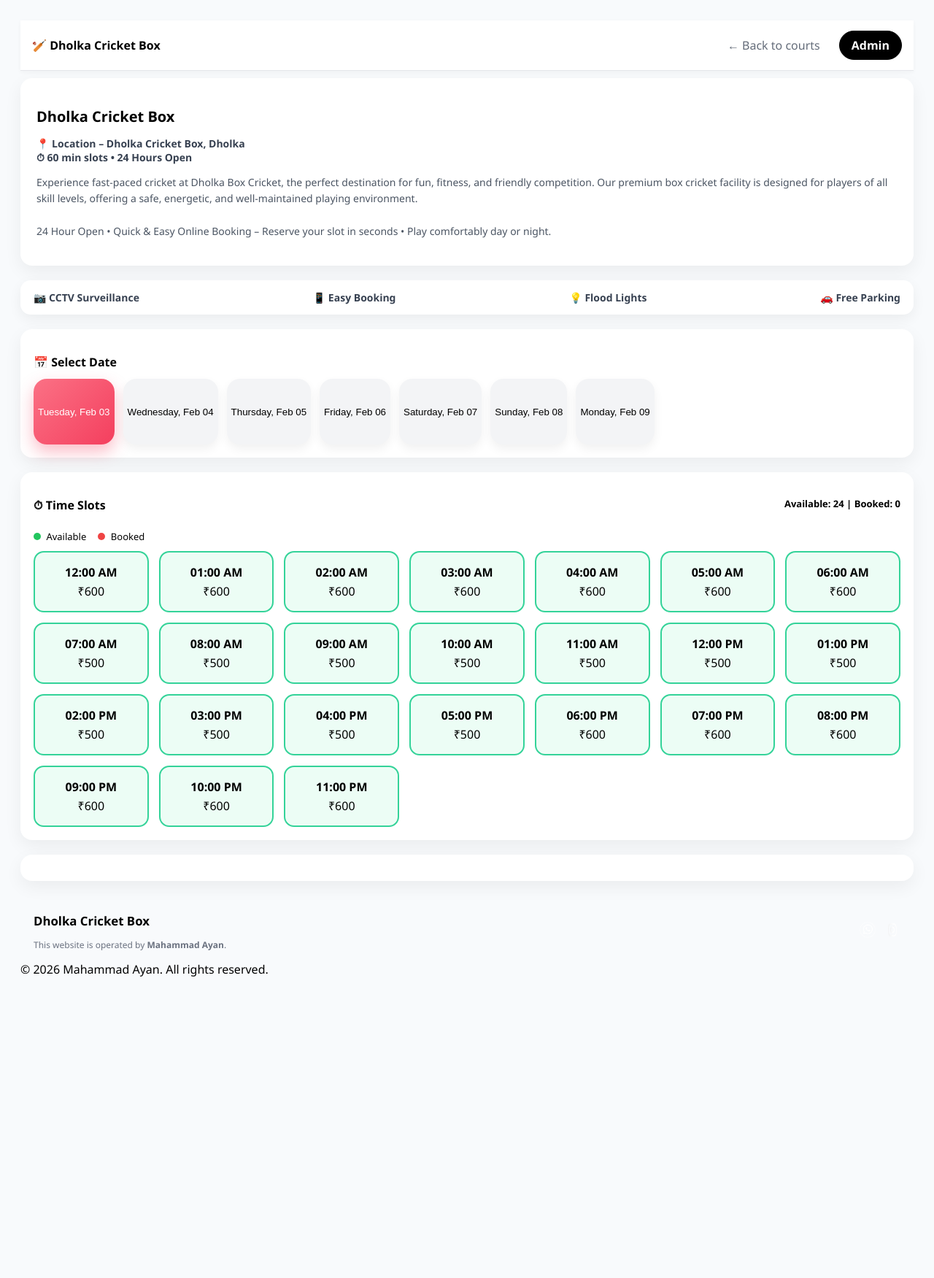
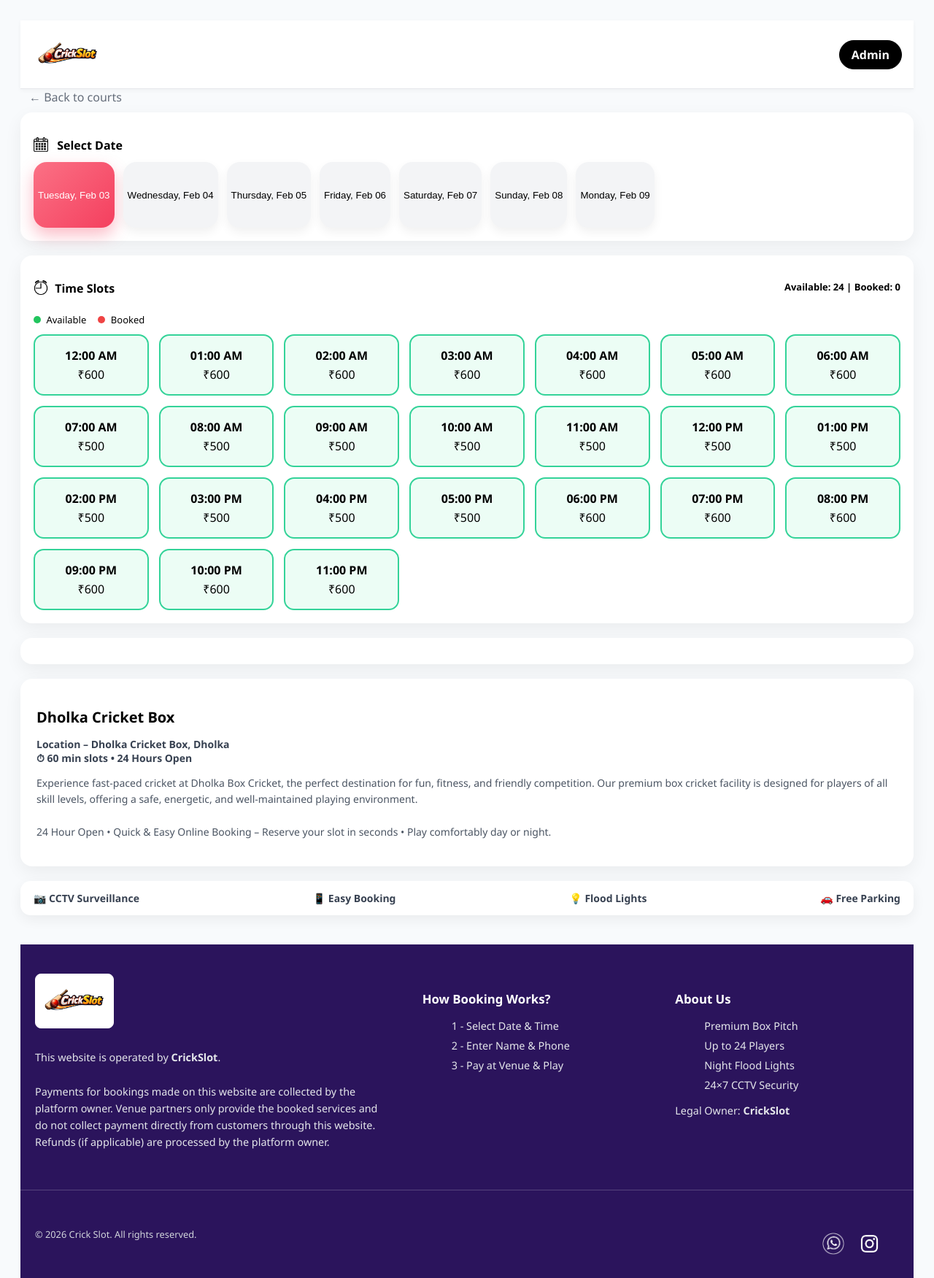
Before and after one commit to Ayan0182/jalalpur-cricket-box, a Flask app: page /booking in a window 1280 px wide. Shown: the whole page at 73% size. Before the commit the page ends 1338 px from the top, so only its background shows below. Run offline with Flask 3, Linux system fonts and the light colour scheme; data comes from the database, SQL or seed files in the repository.

Commit message:
add index.html

```diff
--- a/turf-booking/templates/index.html
+++ b/turf-booking/templates/index.html
@@ -3,7 +3,8 @@
 <head>
   <meta charset="UTF-8">
   <meta name="viewport" content="width=device-width, initial-scale=1.0">
-  <title>Book Slot - Dholka Cricket Box</title>
+  <title>Booking | CrickSlot</title>
+  <link rel="icon" href="/static/icons/logo-Photoroom.png" type="image/png" sizes="128x128">
   <link rel="stylesheet" href="/static/style.css">
 </head>
 <body>
@@ -11,11 +12,11 @@
 <!-- ================= STICKY NAVBAR ================= -->
 <header class="booking-navbar">
 <div class="nav-left">
-    <span class="brand">🏏 Dholka Cricket Box</span>
+  <img src="/static/icons/logo-Photoroom.png" alt="Dholka Cricket Box" class="navbar-logo">
 </div>
 
+
   <div class="nav-right">
-    <a href="/" class="back-link">← Back to courts</a>
     <a href="/admin/login" class="admin-link">Admin</a>
     <button class="menu-btn" onclick="toggleMenu()">☰</button>
   </div>
@@ -24,55 +25,41 @@
 <!-- MOBILE MENU -->
 <div id="mobileMenu" class="mobile-menu">
   <a href="/">🏠 Home</a>
+  <a href="/admin/login">🔐 Admin Login</a>
 </div>
 
+  <div class="back-link-container">
+    <a href="/" class="back-link">← Back to courts</a>
+  </div>
 <!-- ================= PAGE CONTENT ================= -->
 <div class="page-content">
 
-  <!-- ================= SECTION 0 : VENUE DETAILS ================= -->
-  <section class="card venue-info">
-    <h2 class="venue-title">Dholka Cricket Box</h2>
 
-    <p class="venue-meta">
-      <b>
-        📍 Location – Dholka Cricket Box, Dholka <br>
-        ⏱︎ 60 min slots • 24 Hours Open
-      </b>
-    </p>
+  <!-- ================= SECTION 1 : DATE ================= -->
+<section class="card date-card">
+<h3 class="section-title date-title">
+  <img src="/static/icons/calendar.png" alt="Calendar" class="date-icon" style="width:20px;height:20px;vertical-align:middle;margin-right:8px;margin-top:-5px;">
+  Select Date
+</h3>
 
-    <p class="venue-desc">
-      Experience fast-paced cricket at Dholka Box Cricket, the perfect destination for fun,
-      fitness, and friendly competition. Our premium box cricket facility is designed for
-      players of all skill levels, offering a safe, energetic, and well-maintained playing
-      environment. <br><br>
-      24 Hour Open • Quick & Easy Online Booking – Reserve your slot in seconds •
-      Play comfortably day or night.
-    </p>
+
+  <div class="date-scroll">
+    <div id="dates" class="dates"></div>
+  </div>
 </section>
 
-  <!-- ================= COMFORTS STRIP ================= -->
-  <section class="comforts-strip">
-    <div>📷 CCTV Surveillance</div>
-    <div>📱 Easy Booking</div>
-    <div>💡 Flood Lights</div>
-    <div>🚗 Free Parking</div>
-  </section>
-
-  <!-- ================= SECTION 1 : DATE ================= -->
-  <section class="card">
-    <h3 class="section-title">📅 Select Date</h3>
-    <div id="dates" class="dates"></div>
-  </section>
 
   <!-- ================= SECTION 2 : TIME SLOTS ================= -->
   <section class="card">
     <div class="card-header">
-      <h3 class="section-title">
-        ⏱ Time Slots
+<h3 class="section-title time-title">
+  <img src="/static/icons/time.png" alt="Time Slots" class="time-icon" style="width:20px;height:20px;vertical-align:middle;margin-right:5px;margin-top:-5px;">
+  Time Slots
   <span id="selected-date-label"
     style="font-weight:400;font-size:14px;color:#6b7280;">
   </span>
 </h3>
+
 
       <div id="slotCount" class="slot-count">
         Available: 0 | Booked: 0
@@ -107,6 +94,35 @@
 
   </section>
 
+  <!-- ================= SECTION 0 : VENUE DETAILS ================= -->
+  <section class="card venue-info">
+    <h2 class="venue-title">Dholka Cricket Box</h2>
+
+    <p class="venue-meta">
+      <b>
+        Location – Dholka Cricket Box, Dholka <br>
+        ⏱︎ 60 min slots • 24 Hours Open
+      </b>
+    </p>
+
+    <p class="venue-desc">
+      Experience fast-paced cricket at Dholka Box Cricket, the perfect destination for fun,
+      fitness, and friendly competition. Our premium box cricket facility is designed for
+      players of all skill levels, offering a safe, energetic, and well-maintained playing
+      environment. <br><br>
+      24 Hour Open • Quick & Easy Online Booking – Reserve your slot in seconds •
+      Play comfortably day or night.
+    </p>
+  </section>
+
+  <!-- ================= COMFORTS STRIP ================= -->
+  <section class="comforts-strip">
+    <div>📷 CCTV Surveillance</div>
+    <div>📱 Easy Booking</div>
+    <div>💡 Flood Lights</div>
+    <div>🚗 Free Parking</div>
+  </section>
+
 </div>
 
 <!-- ================= CONFIRM MODAL ================= -->
@@ -129,30 +145,75 @@
 
 
 <!-- ===== BOOKING FOOTER INFO ===== -->
-<section class="booking-footer">
-  <div class="footer-left">
-    <div class="footer-title">Dholka Cricket Box</div>
-    <div class="footer-sub">
-      This website is operated by <b>Mahammad Ayan</b>.
-    </div>
-  </div>
-
-  <div class="footer-right">
-        <a href="https://wa.me/918488893486?text=Hi" target="_blank" class="footer-icon">
-      <img src="/static/icons/whatsapp.png" alt="WhatsApp">
-    </a>
-    <a href="https://www.instagram.com/ayan.momin10/" target="_blank" class="footer-icon">
-      <img src="/static/icons/instagram.png" alt="Instagram">
-    </a>
-  </div>
-</section>
 
 
 
-  <!-- FOOTER -->
-  <footer class="footer">
-    © 2026 Mahammad Ayan. All rights reserved.
+
+<!-- ================= FOOTER ================= -->
+<footer class="main-footer">
+
+  <div class="footer-container">
+
+    <!-- LEFT -->
+    <div class="footer-col footer-left">
+      <img src="/static/icons/logo-Photoroom.png" alt="CrickSlot" class="footer-logo">
+
+      <p class="footer-text">
+        This website is operated by <b>CrickSlot</b>.<br><br>
+        Payments for bookings made on this website are collected by the platform owner.
+        Venue partners only provide the booked services and do not collect payment directly
+        from customers through this website. Refunds (if applicable) are processed by the
+        platform owner.
+      </p>
+    </div>
+
+    <!-- MIDDLE -->
+    <div class="footer-col">
+      <h4 class="footer-title">How Booking Works?</h4>
+      <ul class="footer-list">
+        <li>1 - Select Date & Time</li>
+        <li>2 - Enter Name & Phone</li>
+        <li>3 - Pay at Venue & Play</li>
+      </ul>
+    </div>
+
+
+    <!-- RIGHT -->
+    <div class="footer-col">
+      <h4 class="footer-title">About Us</h4>
+      <ul class="footer-list">
+        <li>Premium Box Pitch</li>
+        <li>Up to 24 Players</li>
+        <li>Night Flood Lights</li>
+        <li>24×7 CCTV Security</li>
+      </ul>
+
+      <p class="footer-owner">
+        Legal Owner: <b>CrickSlot</b>
+      </p>
+    </div>
+
+  </div>
+
+
+
+
+<div class="footer-bottom">
+  <span>© 2026 Crick Slot. All rights reserved.</span>
+  <span><section class="booking-footer">
+  <div class="footer-right">
+        <a href="https://wa.me/918488893486?text=Hey, Ayan!!" target="_blank" class="footer-icon">
+      <img src="/static/icons/whatsapp.png" alt="WhatsApp" style="width:30px;height:30px;">
+    </a>
+    <a href="https://www.instagram.com/ayan.momin10/" target="_blank" class="footer-icon">
+      <img src="/static/icons/instagram.png" alt="Instagram" style="width:45px;height:30px;">
+    </a>
+  </div>
+</section></span>
+</div>
+
 </footer>
+
 
 <script src="/static/script.js"></script>
 
```
Lines whose indentation alone changed are shown as unchanged.
